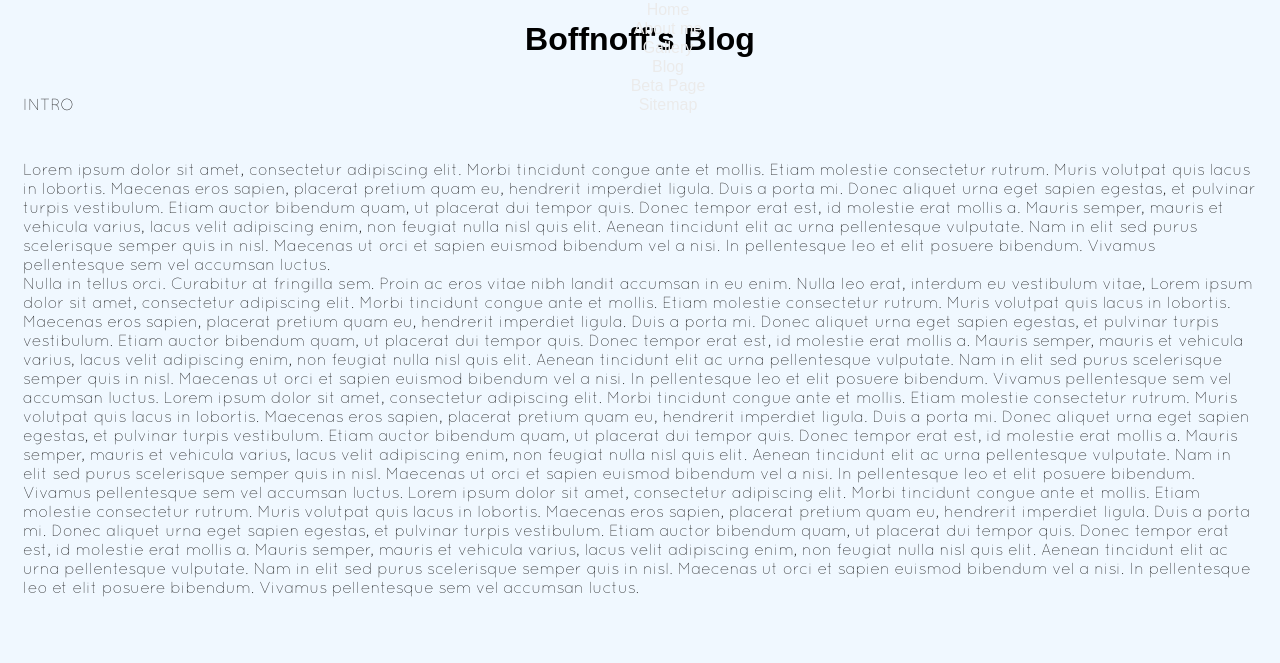
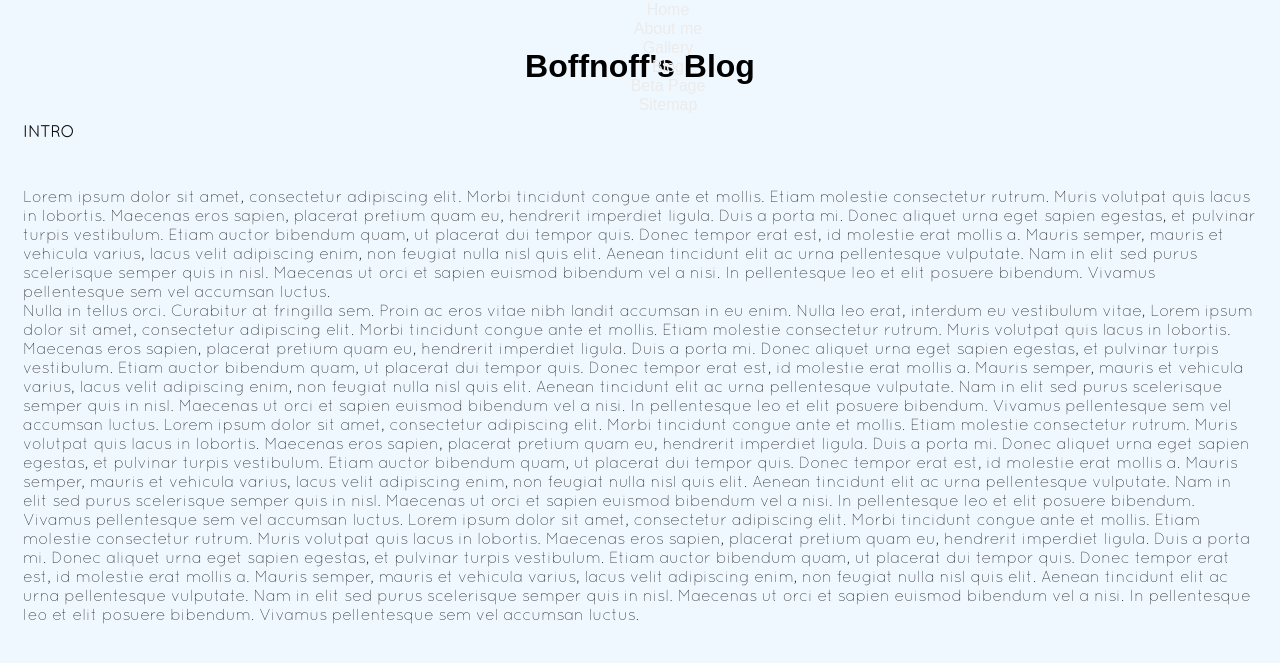
Before and after one commit to boffnoff/boffnoff.github.com, a Jekyll site: the page beta/index.html, which Jekyll copies as it is, in a window 1280 px wide. Shown: the top 663 px of the page. Built offline with Jekyll 4.4.1, drawn with Linux system fonts in a browser that asks for light colours; some web fonts are replaced.

Commit message:
added strong to INTRO p on beta page

```diff
--- a/beta/index.html
+++ b/beta/index.html
@@ -42,14 +42,15 @@
 </div>
 
 
+<br>
  <h1>
      Boffnoff's Blog
     </h1>
 
 
-<p>
+<p><strong>
     INTRO
-    </p>
+    </strong></p>
 
 
 <p>
--- a/mobilemenu/rmm-css/responsivemobilemenu2.css
+++ b/mobilemenu/rmm-css/responsivemobilemenu2.css
@@ -256,7 +256,7 @@ border-bottom-right-radius: 5px;
 	background:white;
 	width:20px;
 }
-.rmm.sapphire .rmm-toggled ul li a {
+:;mm.sapphire .rmm-toggled ul li a {
 	display:block;
 	width:100%;
 	background-color:#537698;
```
